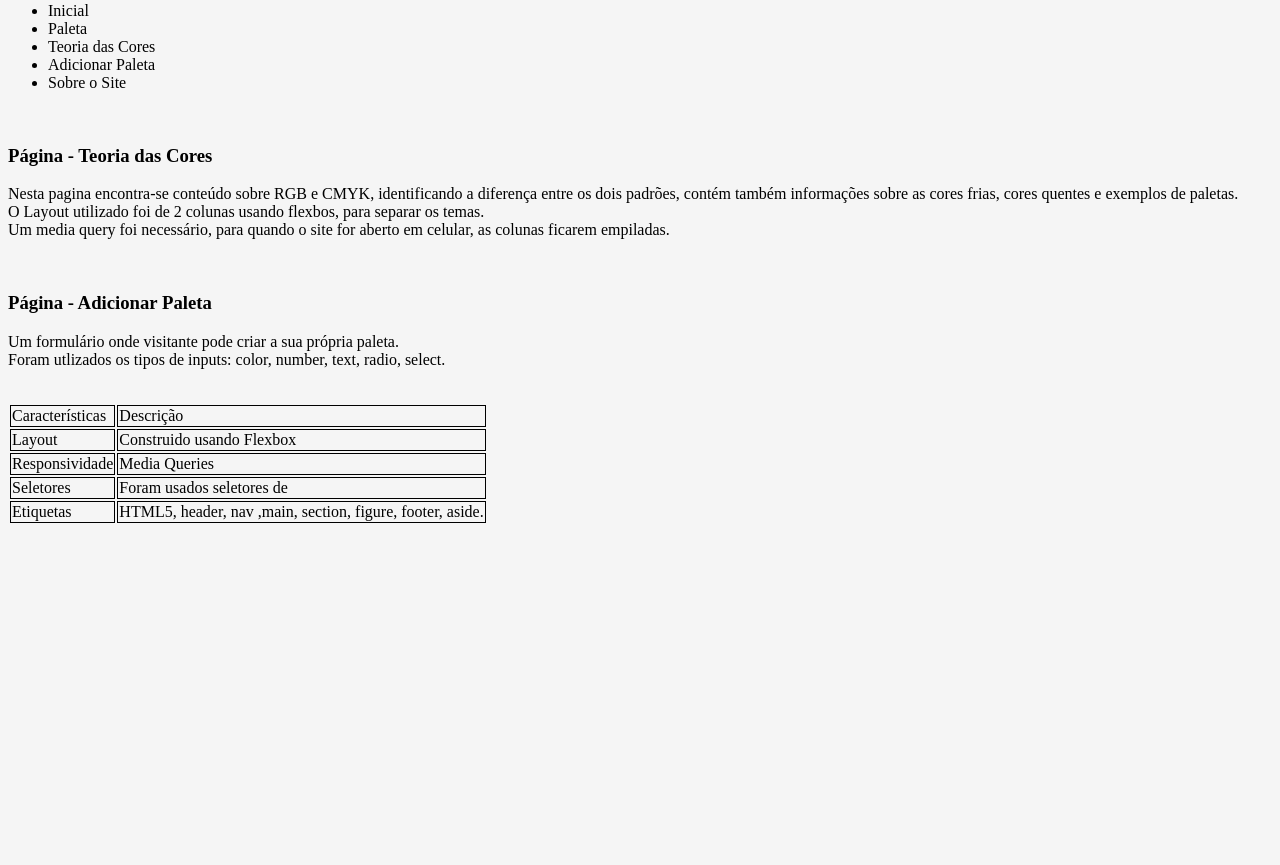
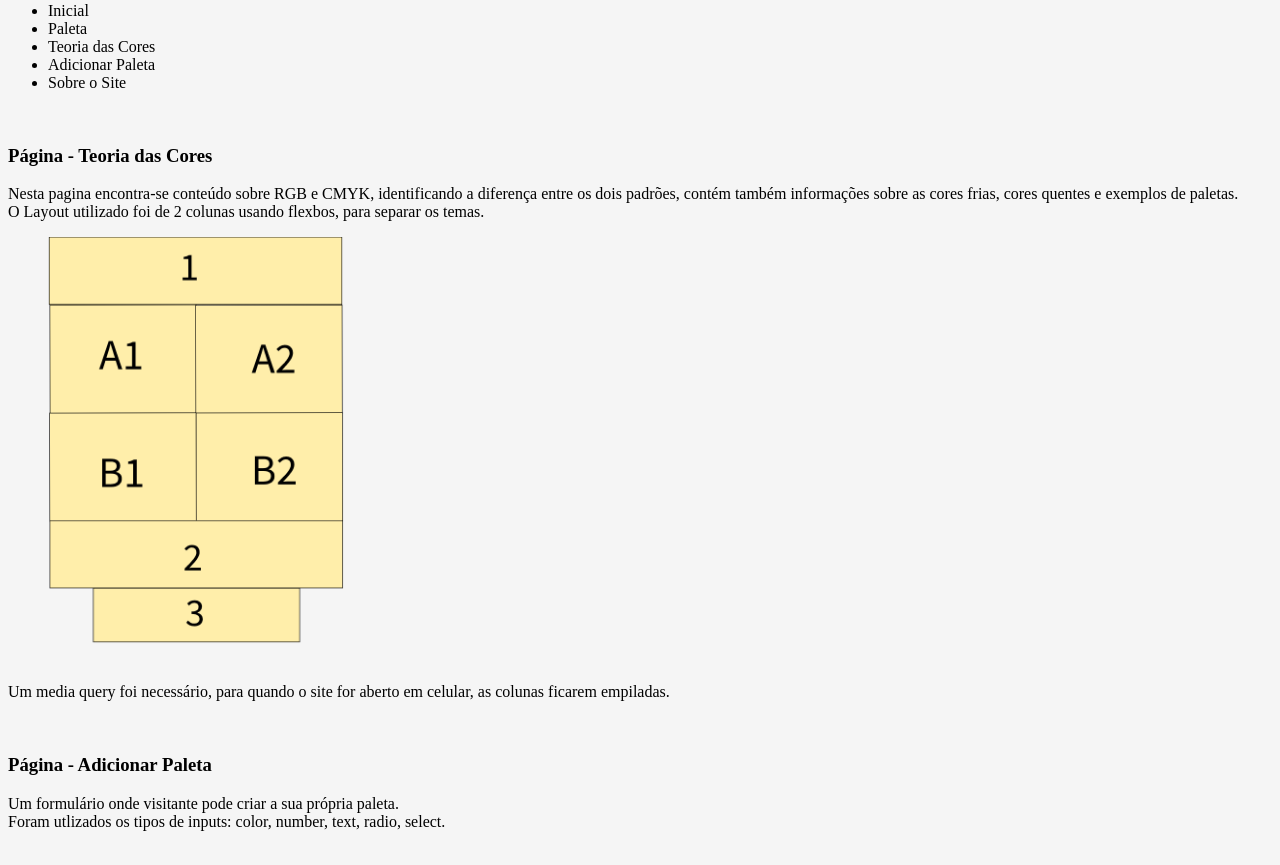
Before and after one commit to joao-21900074/projeto-pw, a PHP site: page /about_site.html in a window 1280 px wide. Shown: the part 159-1024 px from the top of the page. Before the commit the page ends 682 px from the top, so only its background shows below. Run offline with PHP 8.4, Linux system fonts and the light colour scheme; lists and menus that the app fills with data are empty.

Commit message:
Adição de layout

```diff
--- a/about_site.html
+++ b/about_site.html
@@ -35,6 +35,9 @@
             contém também informações sobre as cores frias, cores quentes e exemplos de paletas.
             <br>
             O Layout utilizado foi de 2 colunas usando flexbos, para separar os temas.
+            <figure id="teo_lay">
+                <img src="images/layout_teoria.jpeg">
+            </figure>
             <br>
             Um media query foi necessário, para quando o site for aberto em celular, as colunas ficarem empiladas.
         </p>
--- a/estilo.css
+++ b/estilo.css
@@ -194,3 +194,8 @@ body {
 #TdC_tec thead tr th{
     font-weight: bold;
 }
+
+#teo_lay img{
+    width: 25%;
+    height: auto;
+}
```
Also changed, not shown: images/layout_teoria.jpeg (added).
